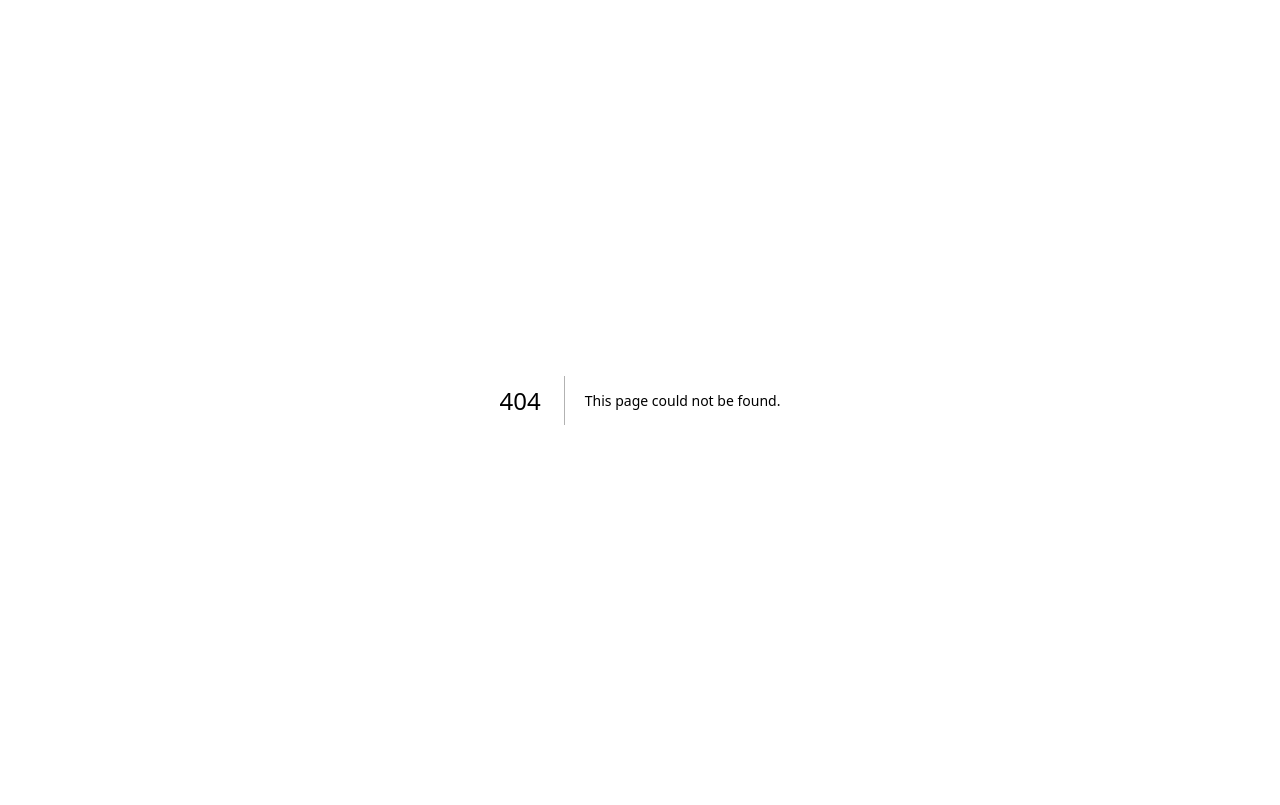
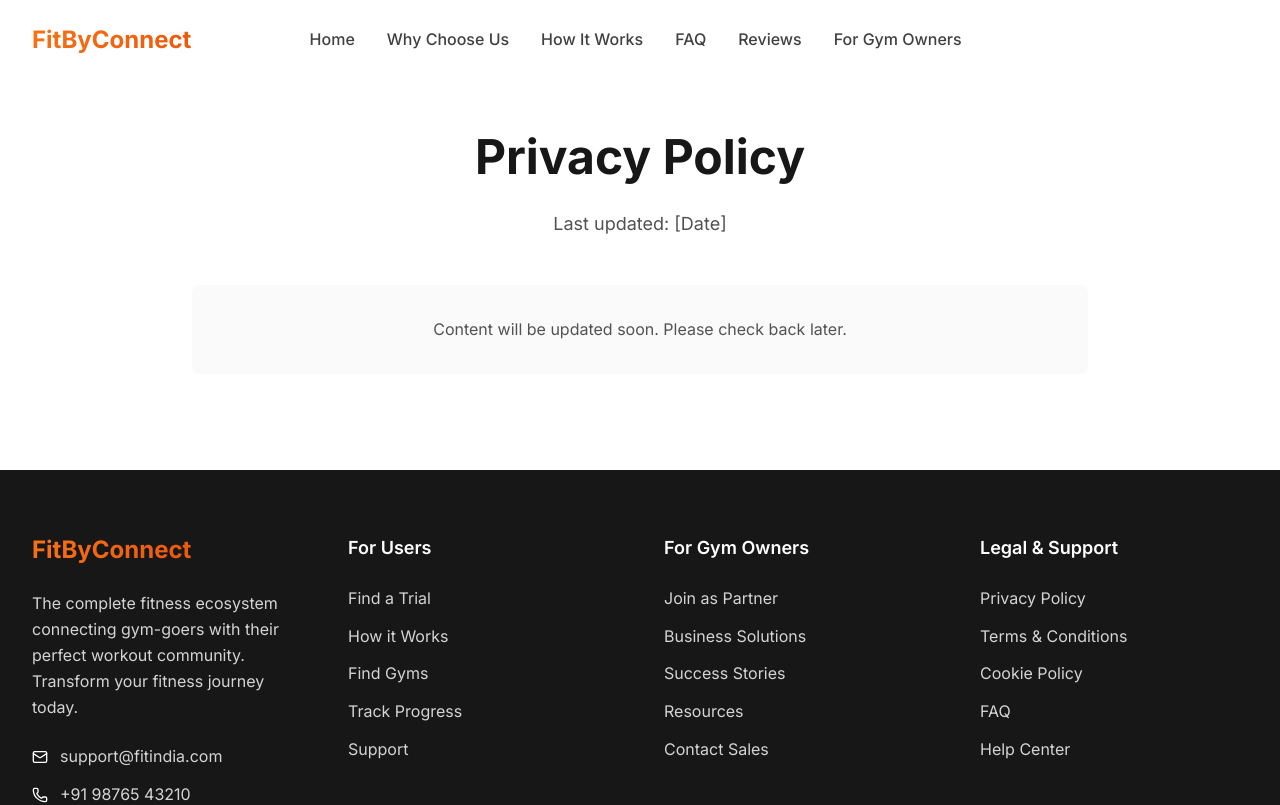
Before and after one commit to iamajaysingh22/fit-india-website-v2, a Next.js app: page /privacy-policy in a window 1280 px wide. Before the commit this address had no page. Shown: the top 805 px of the page. Built offline with nearby package versions, Linux system fonts and the light colour scheme.

Commit message:
Privacy Policy and terns and condition page

```diff
--- /dev/null
+++ b/src/app/privacy-policy/page.tsx
@@ -0,0 +1,39 @@
+import { Metadata } from 'next';
+import { Header, Footer } from '@/components/layout';
+import { Section } from '@/components/ui';
+
+export const metadata: Metadata = {
+  title: 'Privacy Policy - FitByConnect',
+  description: 'Privacy Policy for FitByConnect fitness platform',
+};
+
+export default function PrivacyPolicy() {
+  return (
+    <div className="min-h-screen">
+      <Header />
+      <main>
+        <Section id="privacy-policy" background="white" padding="xl" className="pt-32">
+          <div className="max-w-4xl mx-auto">
+            <div className="text-center mb-12">
+              <h1 className="text-h1 text-neutral-900 mb-6">
+                Privacy Policy
+              </h1>
+              <p className="text-large text-neutral-600">
+                Last updated: [Date]
+              </p>
+            </div>
+
+            <div className="prose prose-lg max-w-none">
+              <div className="bg-neutral-50 rounded-lg p-8 text-center">
+                <p className="text-neutral-600 mb-0">
+                  Content will be updated soon. Please check back later.
+                </p>
+              </div>
+            </div>
+          </div>
+        </Section>
+      </main>
+      <Footer />
+    </div>
+  );
+}
--- /dev/null
+++ b/src/app/terms-and-conditions/page.tsx
@@ -0,0 +1,39 @@
+import { Metadata } from 'next';
+import { Header, Footer } from '@/components/layout';
+import { Section } from '@/components/ui';
+
+export const metadata: Metadata = {
+  title: 'Terms & Conditions - FitByConnect',
+  description: 'Terms & Conditions for FitByConnect fitness platform',
+};
+
+export default function TermsAndConditions() {
+  return (
+    <div className="min-h-screen">
+      <Header />
+      <main>
+        <Section id="terms-and-conditions" background="white" padding="xl" className="pt-32">
+          <div className="max-w-4xl mx-auto">
+            <div className="text-center mb-12">
+              <h1 className="text-h1 text-neutral-900 mb-6">
+                Terms & Conditions
+              </h1>
+              <p className="text-large text-neutral-600">
+                Last updated: [Date]
+              </p>
+            </div>
+
+            <div className="prose prose-lg max-w-none">
+              <div className="bg-neutral-50 rounded-lg p-8 text-center">
+                <p className="text-neutral-600 mb-0">
+                  Content will be updated soon. Please check back later.
+                </p>
+              </div>
+            </div>
+          </div>
+        </Section>
+      </main>
+      <Footer />
+    </div>
+  );
+}
--- a/src/components/layout/Footer.tsx
+++ b/src/components/layout/Footer.tsx
@@ -39,10 +39,10 @@ const footerSections: FooterSection[] = [
   {
     title: 'Legal & Support',
     links: [
-      { name: 'Privacy Policy', href: '#', external: true },
-      { name: 'Terms of Service', href: '#', external: true },
+      { name: 'Privacy Policy', href: '/privacy-policy', external: true },
+      { name: 'Terms & Conditions', href: '/terms-and-conditions', external: true },
       { name: 'Cookie Policy', href: '#', external: true },
-      { name: 'FAQ', href: '#', external: true },
+      { name: 'FAQ', href: '#user-faq' },
       { name: 'Help Center', href: '#contact' },
     ]
   }
@@ -73,9 +73,13 @@ const socialLinks: SocialLink[] = [
 
 export default function Footer() {
   const handleLinkClick = (href: string, external?: boolean) => {
-    if (external || href.startsWith('http')) {
+    if (href.startsWith('http')) {
       window.open(href, '_blank');
+    } else if (href.startsWith('/')) {
+      // Internal page route
+      window.location.href = href;
     } else {
+      // Anchor link
       const sectionId = href.replace('#', '');
       scrollToSection(sectionId);
     }
@@ -225,16 +229,16 @@ export default function Footer() {
 
             <div className="flex space-x-6">
               <button
-                onClick={() => handleLinkClick('#', true)}
+                onClick={() => handleLinkClick('/privacy-policy', true)}
                 className="text-neutral-400 hover:text-primary-400 text-sm transition-colors duration-200"
               >
                 Privacy Policy
               </button>
               <button
-                onClick={() => handleLinkClick('#', true)}
+                onClick={() => handleLinkClick('/terms-and-conditions', true)}
                 className="text-neutral-400 hover:text-primary-400 text-sm transition-colors duration-200"
               >
-                Terms of Service
+                Terms & Conditions
               </button>
               <button
                 onClick={() => handleLinkClick('#', true)}
--- a/src/components/layout/Header.tsx
+++ b/src/components/layout/Header.tsx
@@ -10,14 +10,14 @@ import { useRouter, usePathname } from 'next/navigation';
 
 const navigation: NavigationItem[] = [
   { name: 'Home', href: '#hero' },
-  { name: 'Features', href: '#features' },
-  { name: 'For Gyms', href: '#gym-owners' },
-  { name: 'Testimonials', href: '#testimonials' },
-  { name: 'Contact', href: '#contact' },
+  { name: 'Why Choose Us', href: '#gym-seeker-features' },
+  { name: 'How It Works', href: '#solution' },
+  { name: 'FAQ', href: '#user-faq' },
+  { name: 'Reviews', href: '#testimonials' },
 ];
 
 const routeNavigation: NavigationItem[] = [
-  { name: 'Gym Partner', href: '/gym-partner' },
+  { name: 'For Gym Owners', href: '/gym-partner' },
 ];
 
 export default function Header() {
@@ -53,6 +53,26 @@ export default function Header() {
     setIsMobileMenuOpen(false);
   };
 
+  // Get navigation items based on current page
+  const getNavigationItems = () => {
+    if (pathname === '/gym-partner') {
+      return [
+        { name: 'Home', href: '/' },
+        { name: 'Benefits', href: '#gym-owners' },
+        { name: 'FAQ', href: '#gym-partner-faq' },
+        { name: 'Get Started', href: '#contact' },
+      ];
+    }
+    return navigation;
+  };
+
+  const getRouteNavigation = () => {
+    if (pathname === '/gym-partner') {
+      return [{ name: 'For Users', href: '/' }];
+    }
+    return routeNavigation;
+  };
+
   const handleDownloadClick = () => {
     // In a real app, this would link to the app store or trigger download
     window.open('https://play.google.com/store', '_blank');
@@ -75,7 +95,7 @@ export default function Header() {
 
           {/* Desktop Navigation */}
           <div className="hidden lg:flex items-center space-x-8">
-            {navigation.map((item, index) => (
+            {getNavigationItems().map((item, index) => (
               <motion.button
                 key={item.name}
                 initial={{ opacity: 0, y: -20 }}
@@ -87,12 +107,12 @@ export default function Header() {
                 {item.name}
               </motion.button>
             ))}
-            {routeNavigation.map((item, index) => (
+            {getRouteNavigation().map((item, index) => (
               <motion.button
                 key={item.name}
                 initial={{ opacity: 0, y: -20 }}
                 animate={{ opacity: 1, y: 0 }}
-                transition={{ delay: (navigation.length + index) * 0.1 }}
+                transition={{ delay: (getNavigationItems().length + index) * 0.1 }}
                 onClick={() => handleNavClick(item.href)}
                 className="text-neutral-700 hover:text-primary-600 font-medium transition-colors duration-200"
               >
@@ -112,7 +132,7 @@ export default function Header() {
               leftIcon={<Download className="w-4 h-4" />}
               size="md"
             >
-              Find a Trial
+              Start Free Trial
             </Button>
           </motion.div>
 
@@ -138,7 +158,7 @@ export default function Header() {
               className="lg:hidden border-t border-neutral-200 bg-white/95 backdrop-blur-sm"
             >
               <div className="py-4 space-y-4">
-                {navigation.map((item, index) => (
+                {getNavigationItems().map((item, index) => (
                   <motion.button
                     key={item.name}
                     initial={{ opacity: 0, x: -20 }}
@@ -150,12 +170,12 @@ export default function Header() {
                     {item.name}
                   </motion.button>
                 ))}
-                {routeNavigation.map((item, index) => (
+                {getRouteNavigation().map((item, index) => (
                   <motion.button
                     key={item.name}
                     initial={{ opacity: 0, x: -20 }}
                     animate={{ opacity: 1, x: 0 }}
-                    transition={{ delay: (navigation.length + index) * 0.1 }}
+                    transition={{ delay: (getNavigationItems().length + index) * 0.1 }}
                     onClick={() => handleNavClick(item.href)}
                     className="block w-full text-left px-4 py-2 text-neutral-700 hover:text-primary-600 font-medium transition-colors duration-200"
                   >
@@ -169,7 +189,7 @@ export default function Header() {
                     size="md"
                     className="w-full"
                   >
-                    Find a Trial
+                    Start Free Trial
                   </Button>
                 </div>
               </div>
--- a/src/components/sections/Contact.tsx
+++ b/src/components/sections/Contact.tsx
@@ -265,8 +265,12 @@ export default function Contact() {
                   />
                   <label className="text-sm text-neutral-700">
                     I accept the{' '}
-                    <a href="#" className="text-primary-600 hover:underline">
+                    <a href="/privacy-policy" className="text-primary-600 hover:underline">
                       Privacy Policy
+                    </a>{' '}
+                    and{' '}
+                    <a href="/terms-and-conditions" className="text-primary-600 hover:underline">
+                      Terms & Conditions
                     </a>{' '}
                     and agree to receive communications from FitByConnect.
                   </label>
@@ -278,9 +282,9 @@ export default function Contact() {
                 <Button
                   type="submit"
                   size="lg"
-                  className="w-full"
+                  className="w-full bg-gradient-to-r from-green-400 to-green-500 hover:from-green-500 hover:to-green-600 text-neutral-900 font-bold border-2 border-neutral-900"
                   disabled={submitStatus === 'loading'}
-                  leftIcon={submitStatus === 'loading' ? <Loader2 className="w-5 h-5 animate-spin" /> : undefined}
+                  leftIcon={submitStatus === 'loading' ? <Loader2 className="w-5 h-5 animate-spin text-neutral-900" /> : undefined}
                 >
                   {submitStatus === 'loading' ? 'Sending...' : 'Send Message'}
                 </Button>
--- a/src/components/sections/Hero.tsx
+++ b/src/components/sections/Hero.tsx
@@ -110,7 +110,7 @@ export default function Hero() {
           </motion.div>
         </motion.div>
 
-        {/* Right Column - App Mockup */}
+        {/* Right Column - App Screenshot */}
         <motion.div
           initial={{ opacity: 0, x: 50 }}
           animate={{ opacity: 1, x: 0 }}
@@ -118,7 +118,7 @@ export default function Hero() {
           className="relative"
         >
           <div className="relative z-10">
-            {/* Phone Mockup */}
+            {/* Real App Screenshot */}
             <motion.div
               animate={{
                 y: [0, -10, 0],
@@ -129,19 +129,13 @@ export default function Hero() {
                 repeat: Infinity,
                 ease: "easeInOut"
               }}
-              className="mx-auto w-72 h-[600px] bg-neutral-900 rounded-3xl p-2 shadow-2xl"
+              className="mx-auto w-72 h-auto rounded-3xl shadow-2xl overflow-hidden"
             >
-              <div className="w-full h-full bg-gradient-to-br from-primary-500 to-secondary-500 rounded-3xl flex items-center justify-center">
-                <div className="text-white text-center space-y-4">
-                  <div className="w-16 h-16 bg-white/20 rounded-2xl mx-auto flex items-center justify-center">
-                    <Users className="w-8 h-8" />
-                  </div>
-                  <div className="space-y-2">
-                    <h3 className="text-xl font-bold">FitByConnect</h3>
-                    <p className="text-sm opacity-90">Your Fitness Companion</p>
-                  </div>
-                </div>
-              </div>
+              <img
+                src="/home-screen.png"
+                alt="FitByConnect App - Discover Gyms and Book Free Trials"
+                className="w-full h-auto object-cover rounded-3xl"
+              />
             </motion.div>
 
             {/* Floating Elements */}
@@ -162,8 +156,8 @@ export default function Hero() {
                   <Star className="w-4 h-4 text-white" />
                 </div>
                 <div>
-                  <div className="text-sm font-semibold text-neutral-900">Workout Complete!</div>
-                  <div className="text-xs text-neutral-600">+50 XP earned</div>
+                  <div className="text-sm font-semibold text-neutral-900">Trial Booked!</div>
+                  <div className="text-xs text-neutral-600">Fitness First - Today 6PM</div>
                 </div>
               </div>
             </motion.div>
@@ -186,8 +180,8 @@ export default function Hero() {
                   <MapPin className="w-4 h-4 text-white" />
                 </div>
                 <div>
-                  <div className="text-sm font-semibold text-neutral-900">Gym Found</div>
-                  <div className="text-xs text-neutral-600">2.5km away</div>
+                  <div className="text-sm font-semibold text-neutral-900">500+ Gyms</div>
+                  <div className="text-xs text-neutral-600">Available near you</div>
                 </div>
               </div>
             </motion.div>
```
